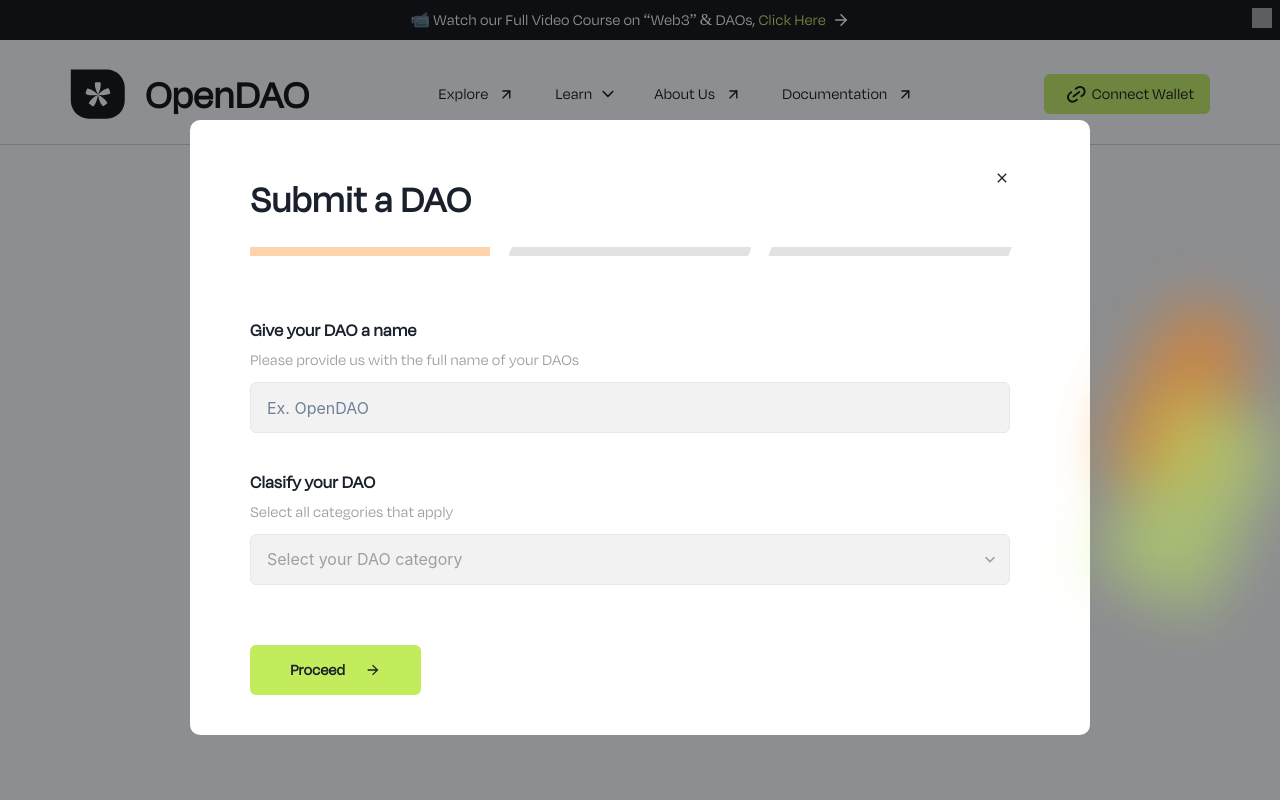
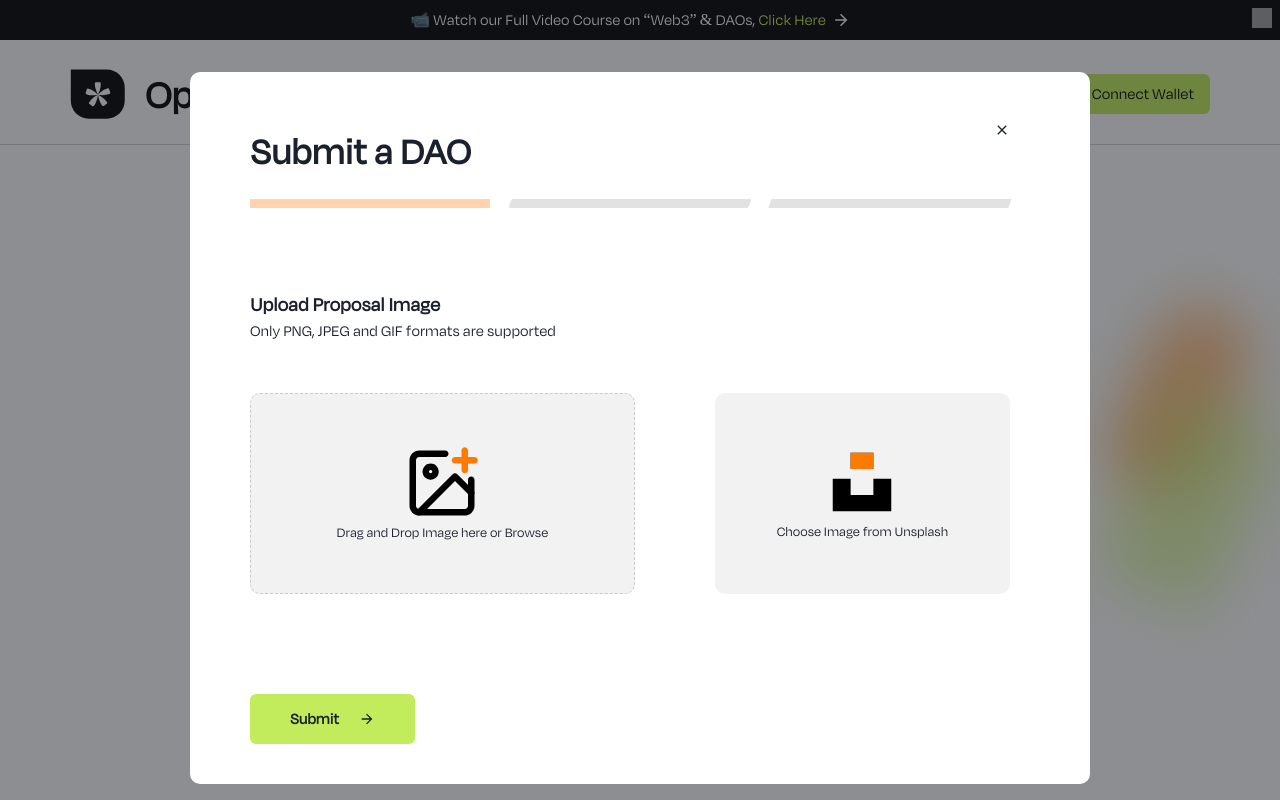
Before and after one commit to iamAbayomi/dao-open-challenge, a Next.js app: page / in a window 1280 px wide. Shown: the top 800 px of the page. Built offline with nearby package versions, Linux system fonts and the light colour scheme; grey boxes are pictures that could not be loaded.

Commit message:
feat: submit DAO details

```diff
--- a/components/SubmitDao/ContactDetails/index.tsx
+++ b/components/SubmitDao/ContactDetails/index.tsx
@@ -4,38 +4,22 @@
 const ContactDetails = () => {
   return (
     <>
-      <Box mt={"60px"}>
+      <Box mt={"50px"}>
         <Text fontSize={"18px"} fontWeight={"700"}>
-          Give your DAO a name
+          Provide your Contact Details
         </Text>
         <Text mt={"5px"} color={"#9F9F9F"}>
-          Please provide us with the full name of your DAOs
+          Please provide us with your contact details
         </Text>
         <Input
           height={"51px"}
           mt={"10px"}
           bg={"#F2F2F2"}
-          placeholder={"Ex. OpenDAO"}
+          placeholder={"Ex. contact@opendao.org"}
         />
       </Box>
-      <Box mt={"35px"}>
-        <Text fontSize={"18px"} fontWeight={"700"}>
-          Clasify your DAO
-        </Text>
-        <Text mt={"5px"} color={"#9F9F9F"}>
-          Select all categories that apply
-        </Text>
-        <Select
-          height={"51px"}
-          mt={"10px"}
-          bg={"#F2F2F2"}
-          placeholder={"Select your DAO category"}
-          _placeholder={{ color: "#9F9F9F" }}
-          color={"#9F9F9F"}
-        ></Select>
-      </Box>
       <Button
-        mt={"60px"}
+        mt={"250px"}
         bg={"#C2EC5B"}
         p={"25px 40px 25px 40px"}
         display={"flex"}
--- a/components/SubmitDao/UploadDetails/index.tsx
+++ b/components/SubmitDao/UploadDetails/index.tsx
@@ -1,7 +1,68 @@
-import { Box } from "@chakra-ui/react";
+import { Box, Text, Image, Button } from "@chakra-ui/react";
+import { MdArrowForward } from "react-icons/md";
 
 const UploadDetails = () => {
-  return <Box></Box>;
+  return (
+    <Box>
+      <Box>
+        <Text
+          fontSize={"20px"}
+          mt={"81px"}
+          fontStyle={"bold"}
+          fontWeight={"700"}
+        >
+          Upload Proposal Image
+        </Text>
+        <Text fontSize={"16px"}>
+          Only PNG, JPEG and GIF formats are supported
+        </Text>
+      </Box>
+      <Box
+        mt={"50px"}
+        display={"flex"}
+        gap={"20"}
+        justifyContent={"space-between"}
+      >
+        <Box
+          background={"#F2F2F2"}
+          flexGrow={"3"}
+          border={"1px dashed #CACACA"}
+          p={"50px"}
+          borderRadius={"10px"}
+        >
+          <Image margin={"auto"} alt={"image-plus"} src={"./image-plus.svg"} />
+          <Text fontSize={"14px"} textAlign={"center"}>
+            Drag and Drop Image here or Browse
+          </Text>
+        </Box>
+        <Box
+          background={"#F2F2F2"}
+          flexGrow={"1"}
+          p={"50px"}
+          borderRadius={"10px"}
+        >
+          <Image
+            margin={"auto"}
+            alt={"image-unsplash.svg"}
+            src={"./image-unsplash.svg"}
+          />
+          <Text fontSize={"14px"} textAlign={"center"}>
+            Choose Image from Unsplash
+          </Text>
+        </Box>
+      </Box>
+      <Button
+        mt={"100px"}
+        bg={"#C2EC5B"}
+        p={"25px 40px 25px 40px"}
+        display={"flex"}
+        gap={"5"}
+      >
+        <Text>Submit</Text>
+        <MdArrowForward />
+      </Button>
+    </Box>
+  );
 };
 
 export default UploadDetails;
--- a/components/SubmitDao/index.tsx
+++ b/components/SubmitDao/index.tsx
@@ -1,6 +1,10 @@
 import { Box, Button, Input, Select, Text, Image } from "@chakra-ui/react";
 import { MdArrowForward, MdClose } from "react-icons/md";
 import ContactDetails from "./ContactDetails";
+import DaoName from "./DaoName";
+import DescribeDAO from "./DescribeDAO";
+import ProfileHandles from "./ProfileHandles";
+import UploadDetails from "./UploadDetails";
 
 const SubmitDao = () => {
   return (
@@ -11,14 +15,16 @@
       background={"rgba(27, 31, 36, 0.5)"}
       height={"100%"}
       width={"100%"}
+      zIndex={"2000"}
     >
       <Box
         background={"white"}
         width={"100%"}
         maxWidth={"900px"}
-        margin={"15vh auto"}
+        margin={"9vh auto"}
         p={"50px 80px 40px 60px"}
         borderRadius={"10px"}
+        overflow={"auto"}
       >
         <Box display={"flex"} justifyContent={"space-between"}>
           <Text fontSize={"38px"} fontWeight={"700"}>
@@ -50,7 +56,12 @@
           />
         </Box>
         <Box>
-          <ContactDetails />
+          {/*
+          <DescribeDAO /> */}
+          {/* <ProfileHandles /> */}
+          {/* <DaoName /> */}
+          {/* <ContactDetails /> */}
+          <UploadDetails />
         </Box>
       </Box>
     </Box>
```
Also changed, not shown: components/SubmitDao/DaoName/index.tsx (+46 -2 lines), components/SubmitDao/DescribeDAO/index.tsx (+23 -2 lines), components/SubmitDao/ProfileHandles/index.tsx (+53 -2 lines), public/image-plus.svg (added), public/image-unsplash.svg (added).
